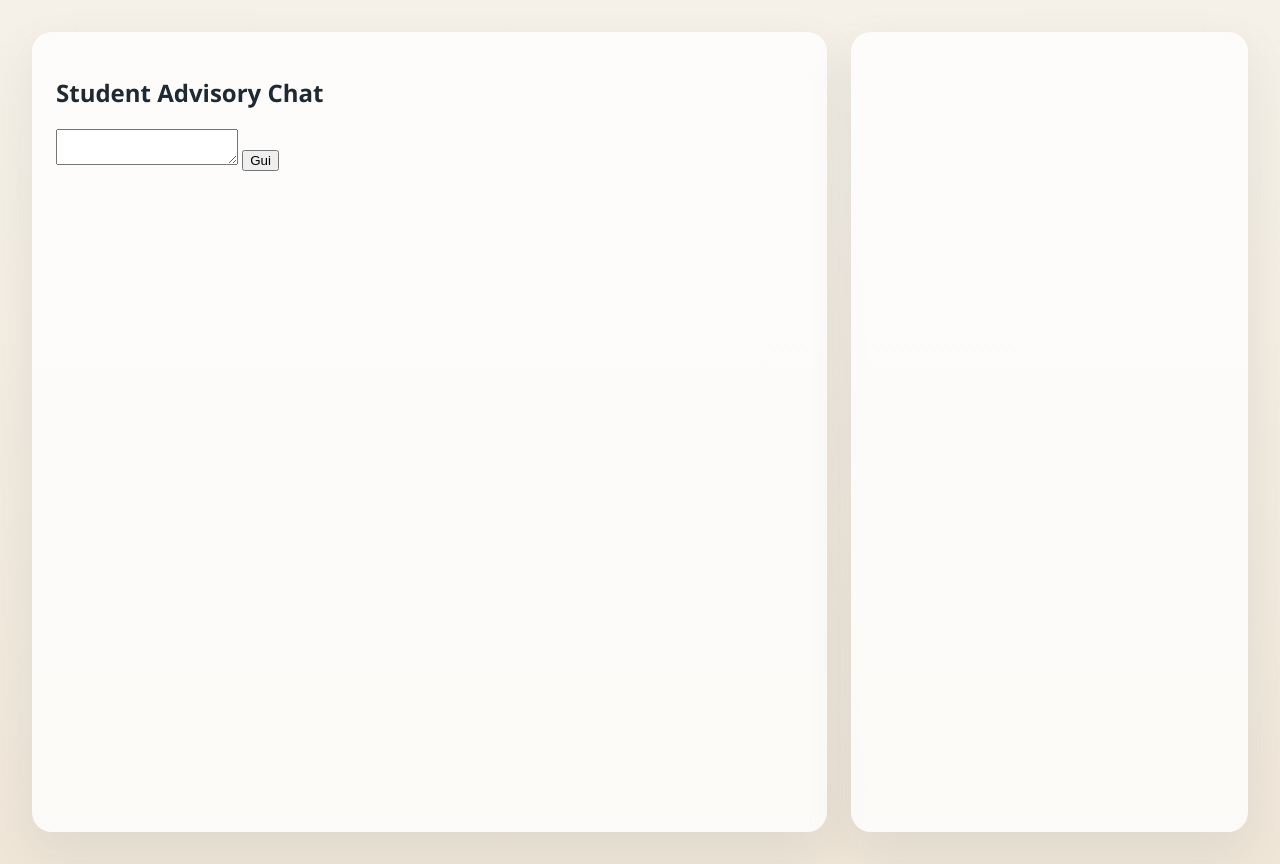
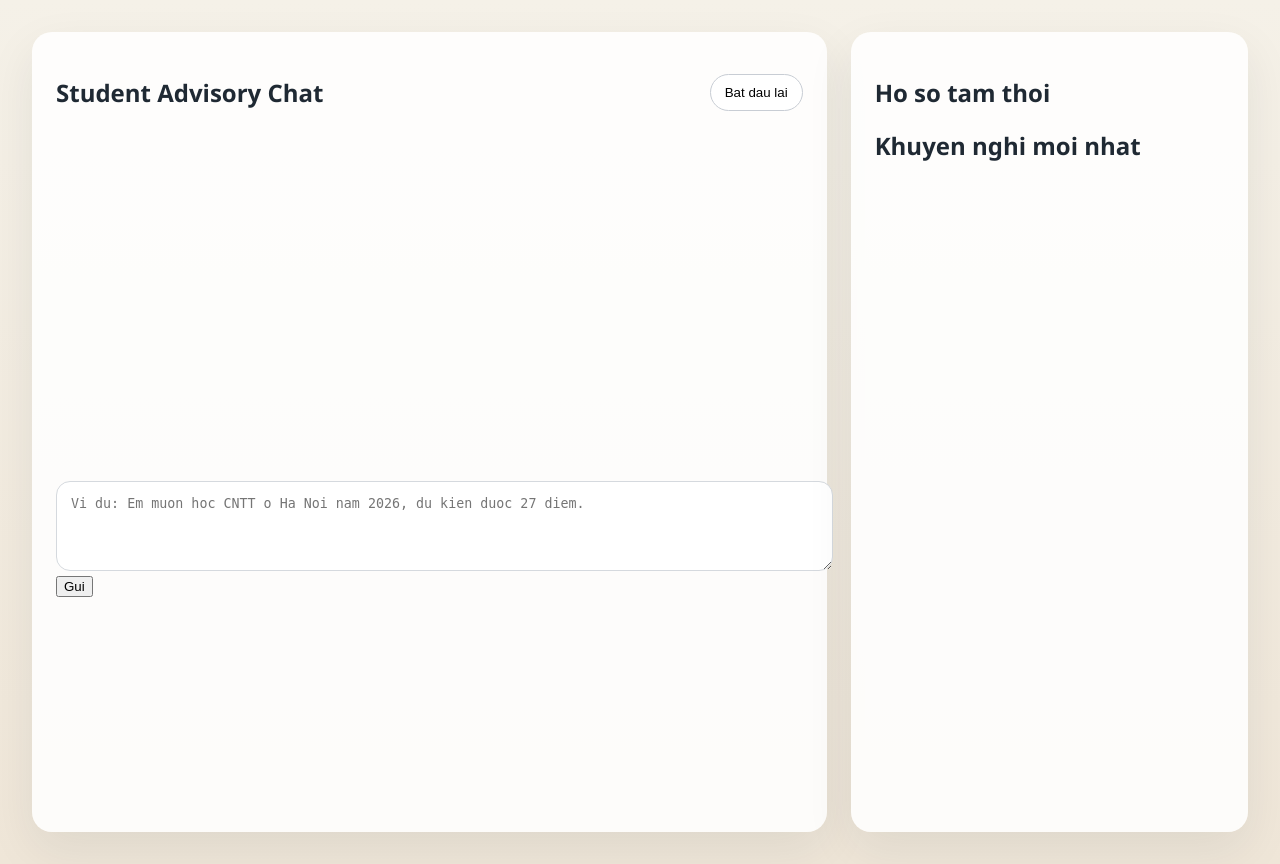
Before and after one commit to HNcranky/advisory-agent, a FastAPI app: page / in a window 1280 px wide. Run offline with FastAPI, Linux system fonts and the light colour scheme.

Commit message:
feat: add chat page hooks for live session state

```diff
--- a/web/static/css/chat.css
+++ b/web/static/css/chat.css
@@ -7,7 +7,7 @@ body {
 
 .chat-shell {
   display: grid;
-  grid-template-columns: 2fr 1fr;
+  grid-template-columns: minmax(0, 2fr) minmax(280px, 1fr);
   gap: 24px;
   min-height: 100vh;
   padding: 32px;
@@ -15,8 +15,56 @@ body {
 
 .chat-panel,
 .summary-panel {
-  background: rgba(255, 255, 255, 0.82);
+  background: rgba(255, 255, 255, 0.88);
   border-radius: 20px;
   padding: 24px;
   box-shadow: 0 18px 48px rgba(31, 41, 51, 0.08);
 }
+
+.chat-header,
+.chat-actions {
+  display: flex;
+  align-items: center;
+  justify-content: space-between;
+  gap: 12px;
+}
+
+.chat-status {
+  min-height: 24px;
+  margin: 16px 0;
+  font-size: 14px;
+  color: #8a5b18;
+}
+
+.chat-transcript {
+  display: grid;
+  gap: 12px;
+  min-height: 280px;
+  margin-bottom: 16px;
+}
+
+.chat-form textarea {
+  width: 100%;
+  border: 1px solid #d5d9de;
+  border-radius: 14px;
+  padding: 14px;
+  resize: vertical;
+}
+
+.secondary-button {
+  border: 1px solid #c8cdd4;
+  background: #fff;
+  border-radius: 999px;
+  padding: 10px 14px;
+}
+
+.sr-only {
+  position: absolute;
+  width: 1px;
+  height: 1px;
+  padding: 0;
+  margin: -1px;
+  overflow: hidden;
+  clip: rect(0, 0, 0, 0);
+  border: 0;
+}
--- a/web/templates/chat.html
+++ b/web/templates/chat.html
@@ -2,16 +2,37 @@
 {% block body %}
 <main class="chat-shell">
   <section class="chat-panel">
-    <h1>Student Advisory Chat</h1>
-    <div id="chat-transcript"></div>
-    <form id="chat-form">
-      <textarea id="chat-input" name="content"></textarea>
-      <button type="submit">Gui</button>
+    <header class="chat-header">
+      <h1>Student Advisory Chat</h1>
+      <button id="reset-session" type="button" class="secondary-button">Bat dau lai</button>
+    </header>
+
+    <div id="chat-status" class="chat-status" aria-live="polite"></div>
+    <div id="chat-transcript" class="chat-transcript" aria-live="polite"></div>
+
+    <form id="chat-form" class="chat-form">
+      <label for="chat-input" class="sr-only">Noi dung tin nhan</label>
+      <textarea
+        id="chat-input"
+        name="content"
+        rows="4"
+        placeholder="Vi du: Em muon hoc CNTT o Ha Noi nam 2026, du kien duoc 27 diem."
+      ></textarea>
+      <div class="chat-actions">
+        <button id="send-button" type="submit">Gui</button>
+      </div>
     </form>
   </section>
+
   <aside class="summary-panel">
-    <div id="profile-summary"></div>
-    <div id="recommendation-panel"></div>
+    <section>
+      <h2>Ho so tam thoi</h2>
+      <div id="profile-summary"></div>
+    </section>
+    <section>
+      <h2>Khuyen nghi moi nhat</h2>
+      <div id="recommendation-panel"></div>
+    </section>
   </aside>
 </main>
 {% endblock %}
```
Also changed, not shown: tests/web/test_chat_page.py (+5 -4 lines).
